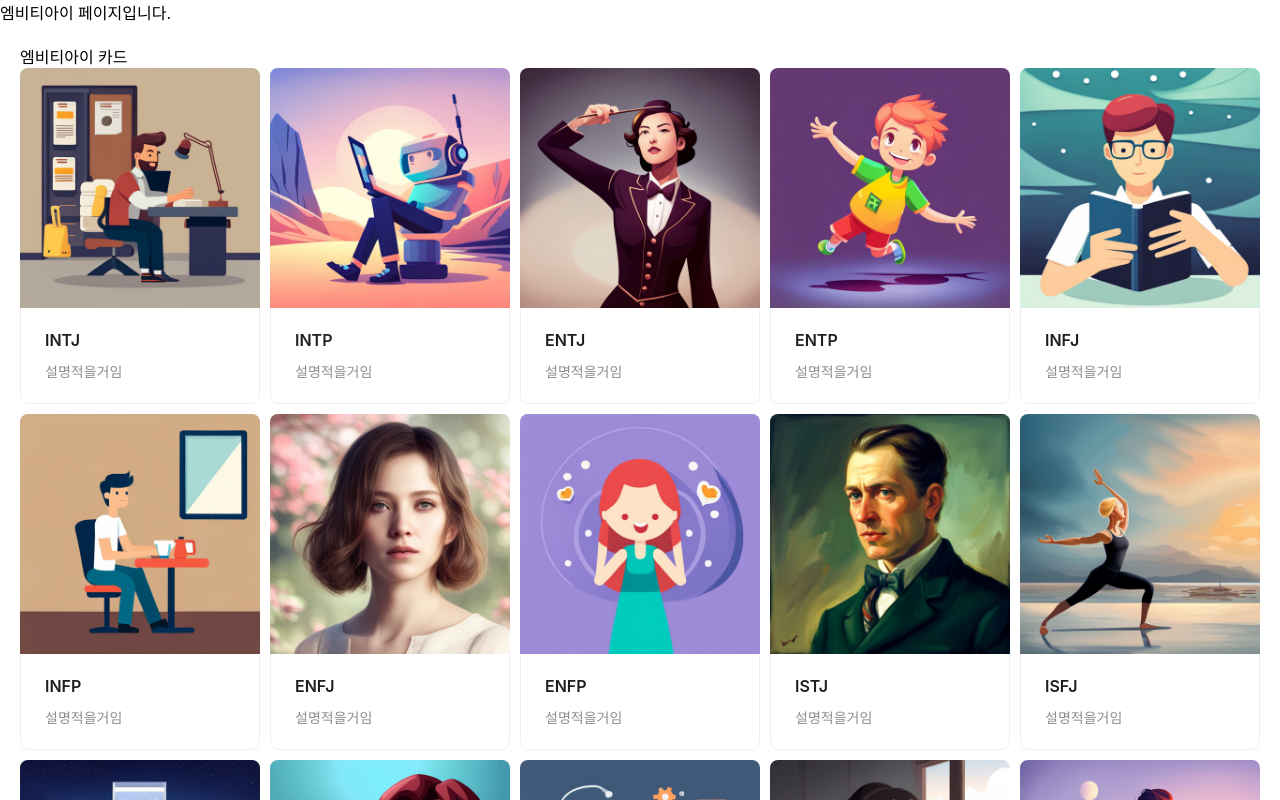
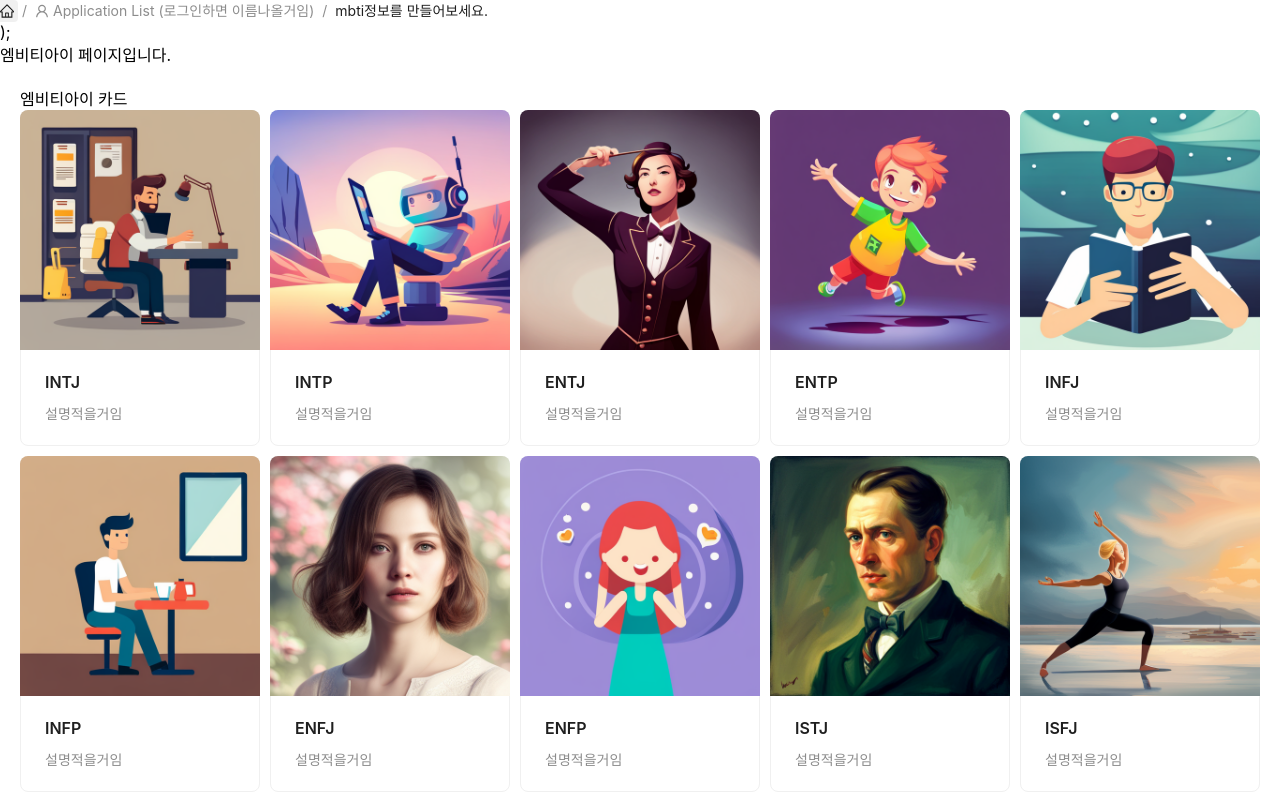
Before and after one commit to namu2267/mbti-wiki, a React (Create React App) app: page / in a window 1280 px wide. Shown: the top 800 px of the page. Built offline with nearby package versions, Linux system fonts and the light colour scheme; no server answers.

Commit message:
Navbar 추가

```diff
--- a/src/App.tsx
+++ b/src/App.tsx
@@ -1,10 +1,12 @@
 import { Outlet } from 'react-router-dom';
 import { RecoilRoot } from 'recoil';
 import mediaQuery from './assets/mediaQuery.ts';
+import NavBar from './components/NavBar/NavBar.tsx';
 
 function App() {
   return (
     <RecoilRoot>
+      <NavBar />
       <Outlet />
     </RecoilRoot>
   );
--- /dev/null
+++ b/src/components/NavBar/NavBar.tsx
@@ -0,0 +1,31 @@
+import { HomeOutlined, UserOutlined } from '@ant-design/icons';
+import { Breadcrumb } from 'antd';
+import React from 'react';
+
+export default function NavBar() {
+  return (
+    <div>
+      <Breadcrumb
+        items={[
+          {
+            href: '/',
+            title: <HomeOutlined />,
+          },
+          {
+            href: '',
+            title: (
+              <>
+                <UserOutlined />
+                <span>Application List (로그인하면 이름나올거임) </span>
+              </>
+            ),
+          },
+          {
+            title: 'mbti정보를 만들어보세요.',
+          },
+        ]}
+      />
+      );
+    </div>
+  );
+}
```
